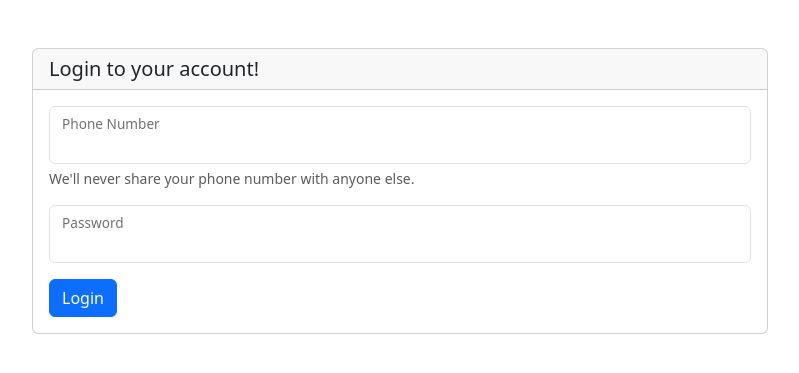
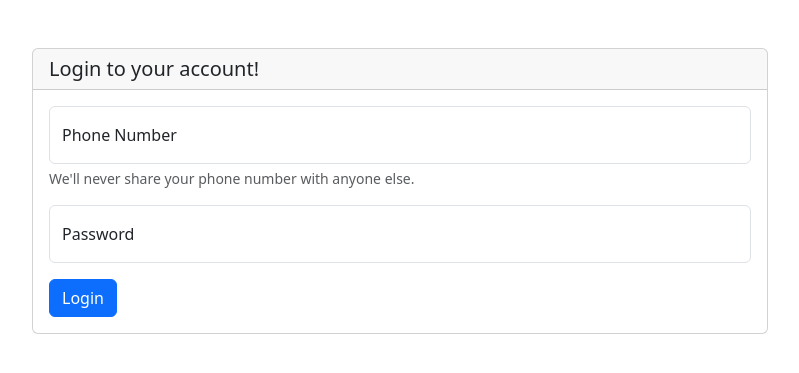
Before and after one commit to zufarra/sijarta-ltb, a Django app: page /login/ in a window 1280 px wide. Shown: the part 54-427 px from the top of the page, without its empty margins (240-1039 px from the left). Run offline with Django 5.2, Linux system fonts and the light colour scheme.

Commit message:
refactor: use special password input for password fields

```diff
--- a/users/forms.py
+++ b/users/forms.py
@@ -14,13 +14,21 @@ class UserLoginForm(forms.Form):
         min_length=10,
         max_length=15,
         required=True,
+        widget=forms.TextInput(attrs={"placeholder": "Phone Number"}),
     )
 
     password = forms.CharField(
         min_length=8,
         max_length=254,
         required=True,
+        widget=forms.PasswordInput(attrs={"placeholder": "Password"}),
     )
+
+    def clean_phone_number(self):
+        phone_number = self.cleaned_data["phone_number"]
+        if not phone_number.isdigit():
+            raise forms.ValidationError("Phone number must only contain numbers")
+        return phone_number
 
 
 class PenggunaRegistrationForm(forms.Form):
@@ -49,6 +57,7 @@ class PenggunaRegistrationForm(forms.Form):
         min_length=8,
         max_length=254,
         required=True,
+        widget=forms.PasswordInput(),
     )
     gender = forms.ChoiceField(
         choices=[("M", "Male"), ("F", "Female")],
--- a/users/templates/show_login.html
+++ b/users/templates/show_login.html
@@ -11,6 +11,7 @@
                 <div class="card">
                     <h5 class="card-header">Login to your account!</h5>
                     <form class="card-body">
+                        {% csrf_token %}
                         <div class="mb-3 form-floating">
                             {{ form.phone_number }}
                             <label for="{{ form.phone_number.id_for_label }}">Phone Number</label>
```
